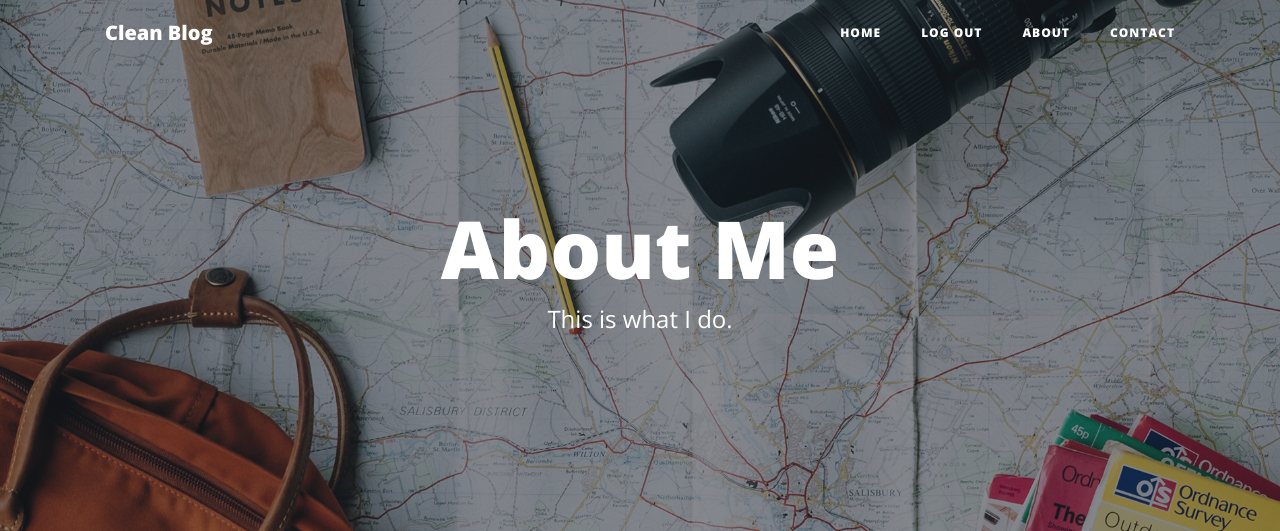
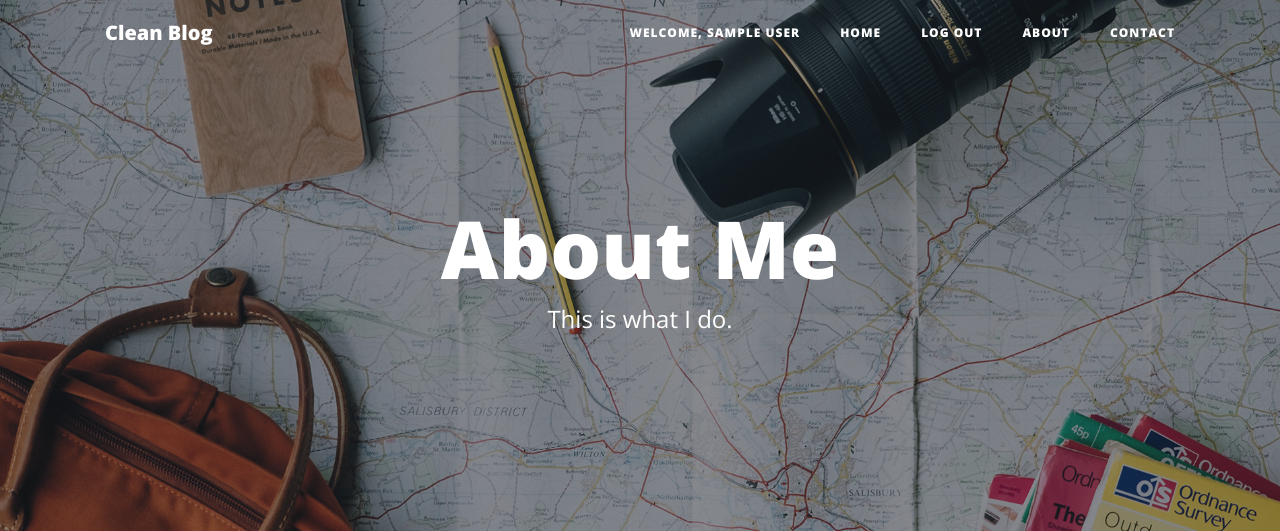
Before and after one commit to WilliamSpanfelner/day-69blog_with_users, a Flask app: page /about in a window 1280 px wide. Shown: the top 531 px of the page. Run offline with Flask 2, Linux system fonts and the light colour scheme; the visitor is signed in with stand-in values (Sample User, id 1); data comes from the database, SQL or seed files in the repository; some libraries are stand-ins or nearby versions.

Commit message:
Update header.html to include a welcome
message for an authenticated user.

```diff
--- a/templates/header.html
+++ b/templates/header.html
@@ -35,6 +35,13 @@
       </button>
       <div class="collapse navbar-collapse" id="navbarResponsive">
         <ul class="navbar-nav ml-auto">
+
+          {% if not current_user.is_anonymous: %}
+          <li class="nav-item">
+             <a class="nav-link" href="#">Welcome, {{ current_user.name }}</a>
+          </li>
+          {% endif %}
+
           <li class="nav-item">
             <a class="nav-link" href="{{ url_for('get_all_posts') }}">Home</a>
           </li>
```
